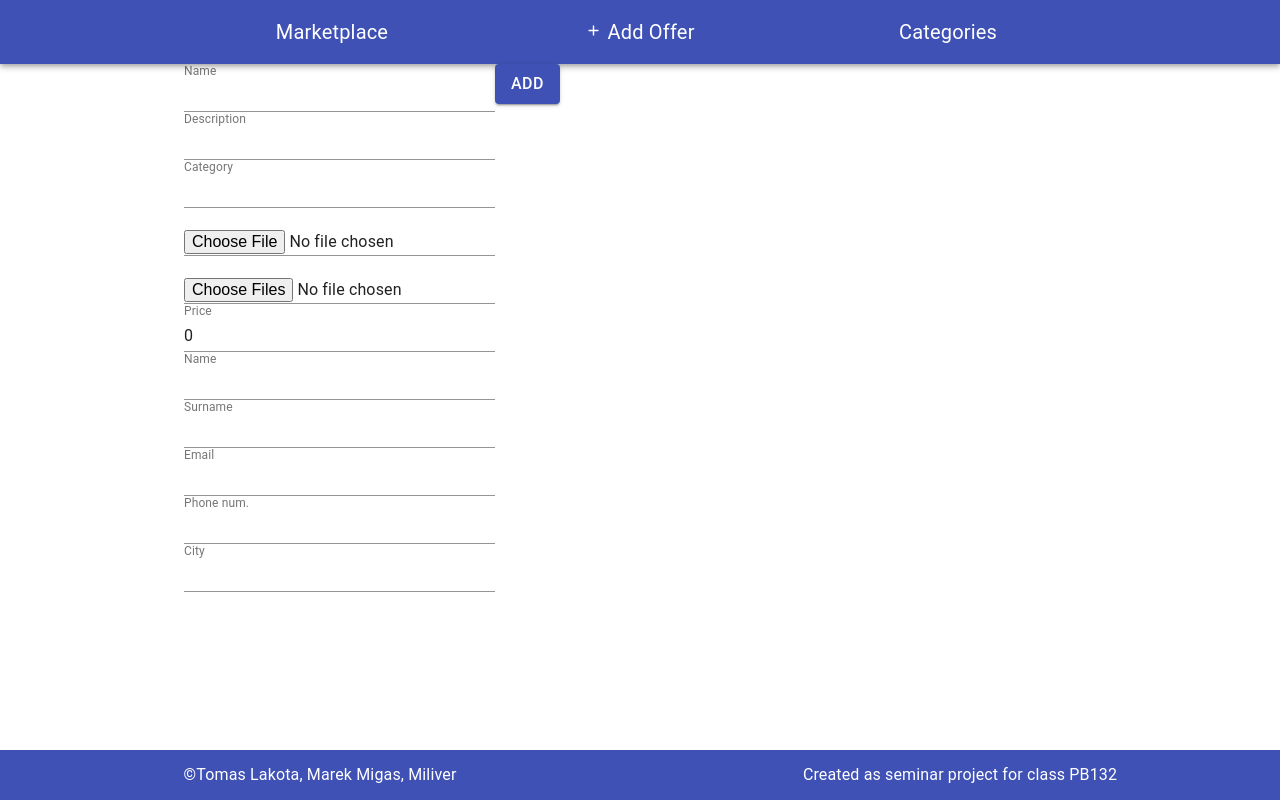
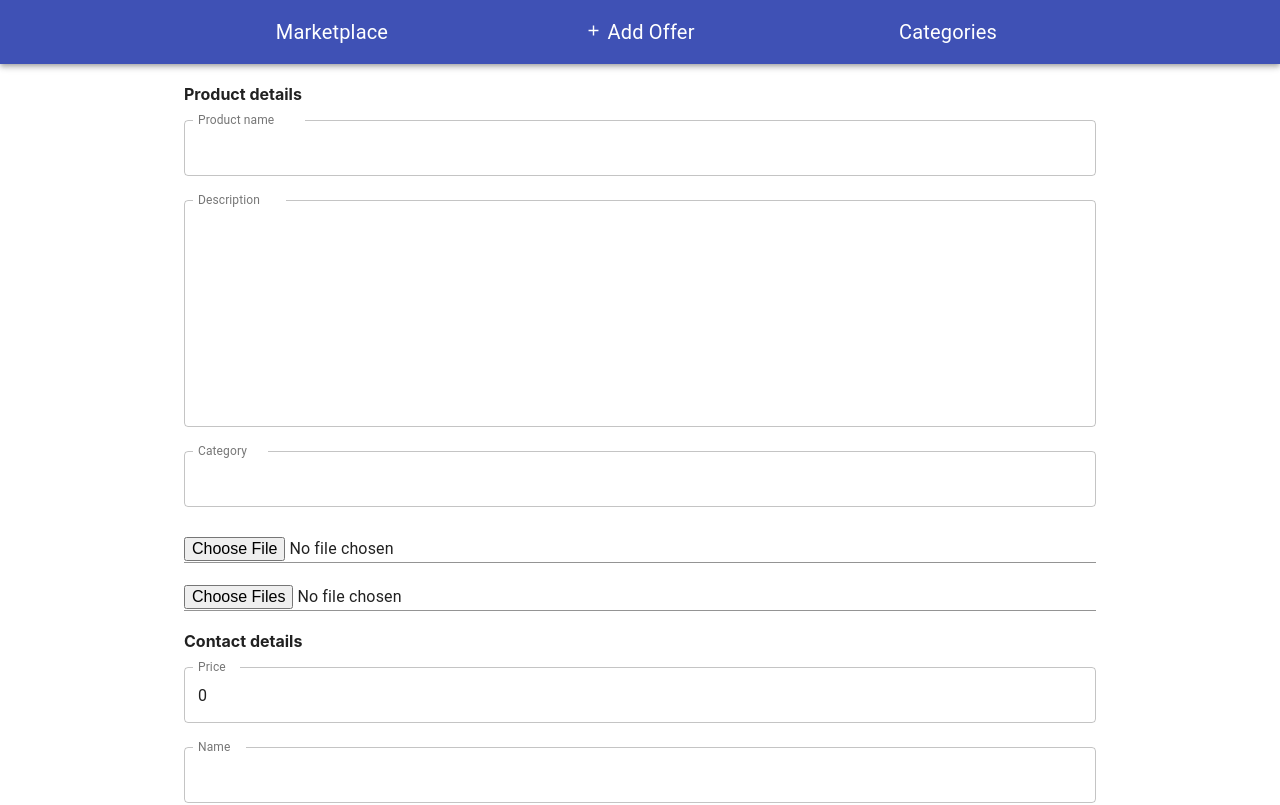
Before and after one commit to tomasla/PB138_bazaar, a React (Create React App) app in the folder src/market/: page /addoffer in a window 1280 px wide. Shown: the top 805 px of the page. Built offline with nearby package versions, Linux system fonts and the light colour scheme.

Commit message:
add offer styled

```diff
--- a/src/market/src/components/AddAd.tsx
+++ b/src/market/src/components/AddAd.tsx
@@ -1,9 +1,9 @@
-import React, {ChangeEvent, Component} from "react";
+import React, { ChangeEvent, Component } from "react";
 import TextField from "@material-ui/core/TextField";
-import {inject, observer} from "mobx-react";
-import {AdStore} from "../stores/AdStore";
-import {Button, Container} from "@material-ui/core";
-import {Ad} from "../../../market-api/src/entity/Ad";
+import { inject, observer } from "mobx-react";
+import { AdStore } from "../stores/AdStore";
+import { Button, Container } from "@material-ui/core";
+import { Ad } from "../../../market-api/src/entity/Ad";
 import FormControl from "@material-ui/core/FormControl";
 
 interface IAddAdProps {
@@ -24,10 +24,9 @@ interface IAddAdState {
   cityInput: string;
 }
 
-@inject('adStore')
+@inject("adStore")
 @observer
 export class AddAd extends Component<IAddAdProps, IAddAdState> {
-
   constructor(props: IAddAdProps) {
     super(props);
     this.state = {
@@ -39,23 +38,23 @@ export class AddAd extends Component<IAddAdProps, IAddAdState> {
       emailInput: " ",
       surnameInput: " ",
       phoneInput: " ",
-            cityInput: " "
-        }
+      cityInput: " ",
+    };
   }
 
   inputValueChanged = (event: ChangeEvent<HTMLInputElement>) => {
     this.setState({
       ...this.state,
-            [event.target.name]: event.target.value
+      [event.target.name]: event.target.value,
     });
-    }
+  };
 
   thumbnailInputHandler = (event: ChangeEvent<HTMLInputElement>) => {
     console.log(event.target.files![0]);
     this.setState({
       ...this.state,
-            thumbnailInput: event.target.files![0]
-        })
+      thumbnailInput: event.target.files![0],
+    });
   };
 
   galleryInputHandler = (event: ChangeEvent<HTMLInputElement>) => {
@@ -63,8 +62,8 @@ export class AddAd extends Component<IAddAdProps, IAddAdState> {
     // @ts-ignore
     this.setState({
       ...this.state,
-            galleryInput: event.target.files!
-        })
+      galleryInput: event.target.files!,
+    });
   };
 
   submitForm = (event: React.FormEvent) => {
@@ -79,45 +78,127 @@ export class AddAd extends Component<IAddAdProps, IAddAdState> {
         name: this.state.contactNameInput,
         phone: this.state.phoneInput,
         surname: this.state.surnameInput,
-                city: this.state.cityInput
-            }
-        }
-        this.props.adStore!.addAd(newAd, this.state.thumbnailInput!, this.state.galleryInput);
+        city: this.state.cityInput,
+      },
+    };
+    this.props.adStore!.addAd(
+      newAd,
+      this.state.thumbnailInput!,
+      this.state.galleryInput
+    );
     event.preventDefault();
-    }
+  };
 
   render() {
     return (
-            <Container maxWidth="md">            <form onSubmit={this.submitForm} noValidate autoComplete="off">
-            <FormControl>
-                <TextField id="standard-basic" name="nameInput" label="Name" value={this.state.nameInput}
-                           onChange={this.inputValueChanged}/>
-                <TextField id="standard-basic" name="descriptionInput" label="Description"
-                           value={this.state.descriptionInput} onChange={this.inputValueChanged}/>
-                <TextField id="standard-basic" name="categoryInput" label="Category"
-                           value={this.state.categoryInput} onChange={this.inputValueChanged}/>
-                <TextField id="standard-basic" type="file" label="Thumbnail"
-                           onChange={this.thumbnailInputHandler}/>
-                <TextField id="standard-basic" type="file" label="Gallery" inputProps={{multiple: true}}
-                           onChange={this.galleryInputHandler}/>
-                <TextField id="standard-basic" name="priceInput" label="Price"
-                           value={this.state.priceInput} onChange={this.inputValueChanged}/>
-                <TextField id="standard-basic" name="contactNameInput" label="Name"
-                           value={this.state.contactNameInput} onChange={this.inputValueChanged}/>
-                <TextField id="standard-basic" name="surnameInput" label="Surname"
-                           value={this.state.surnameInput} onChange={this.inputValueChanged}/>
-                <TextField id="standard-basic" name="emailInput" label="Email"
-                           value={this.state.emailInput} onChange={this.inputValueChanged}/>
-                <TextField id="standard-basic" name="phoneInput" label="Phone num."
-                           value={this.state.phoneInput} onChange={this.inputValueChanged}/>
-                <TextField id="standard-basic" name="cityInput" label="City"
-                           value={this.state.cityInput} onChange={this.inputValueChanged}/>
+      <Container maxWidth="md" className="addAd-wrapper">
+        <form onSubmit={this.submitForm} noValidate autoComplete="off">
+          <FormControl fullWidth>
+          <h1>Product details</h1>
+            <TextField
+              id="standard-basic"
+              name="nameInput"
+              label="Product name"
+              value={this.state.nameInput}
+              onChange={this.inputValueChanged}
+              margin="normal"
+              variant="outlined"
+            />
+            <TextField
+              id="standard-basic"
+              name="descriptionInput"
+              label="Description"
+              multiline
+              fullWidth
+              rows={10}
+              value={this.state.descriptionInput}
+              onChange={this.inputValueChanged}
+              margin="normal"
+              variant="outlined"
+            />
+            <TextField
+              id="standard-basic"
+              name="categoryInput"
+              label="Category"
+              value={this.state.categoryInput}
+              onChange={this.inputValueChanged}
+              margin="normal"
+              variant="outlined"
+            />
+            <TextField
+              id="standard-basic"
+              type="file"
+              label="Thumbnail"
+              onChange={this.thumbnailInputHandler}
+            />
+            <TextField
+              id="standard-basic"
+              type="file"
+              label="Gallery"
+              inputProps={{ multiple: true }}
+              onChange={this.galleryInputHandler}
+            />
+            <h1 style={{marginTop: "20px"}}>Contact details</h1>
+            <TextField
+              id="standard-basic"
+              name="priceInput"
+              label="Price"
+              value={this.state.priceInput}
+              onChange={this.inputValueChanged}
+              margin="normal"
+              variant="outlined"
+            />
+            <TextField
+              id="standard-basic"
+              name="contactNameInput"
+              label="Name"
+              value={this.state.contactNameInput}
+              onChange={this.inputValueChanged}
+              margin="normal"
+              variant="outlined"
+            />
+            <TextField
+              id="standard-basic"
+              name="surnameInput"
+              label="Surname"
+              value={this.state.surnameInput}
+              onChange={this.inputValueChanged}
+              margin="normal"
+              variant="outlined"
+            />
+            <TextField
+              id="standard-basic"
+              name="emailInput"
+              label="Email"
+              value={this.state.emailInput}
+              onChange={this.inputValueChanged}
+              margin="normal"
+              variant="outlined"
+            />
+            <TextField
+              id="standard-basic"
+              name="phoneInput"
+              label="Phone num."
+              value={this.state.phoneInput}
+              onChange={this.inputValueChanged}
+              margin="normal"
+              variant="outlined"
+            />
+            <TextField
+              id="standard-basic"
+              name="cityInput"
+              label="City"
+              value={this.state.cityInput}
+              onChange={this.inputValueChanged}
+              margin="normal"
+              variant="outlined"
+            />
           </FormControl>
           <Button variant="contained" type="submit" color="primary">
             Add
           </Button>
-        </form></Container>
-
-        )
+        </form>
+      </Container>
+    );
   }
 }
--- a/src/market/src/styles/App.scss
+++ b/src/market/src/styles/App.scss
@@ -65,6 +65,10 @@ $dark-color: rgb(5, 14, 131);
     width: 100%;
 }
 
+.addAd-wrapper{
+    margin-top: 20px;
+    margin-bottom: 20px;
+}
 
 
 /* Footer */
```
Lines whose indentation alone changed are shown as unchanged.
